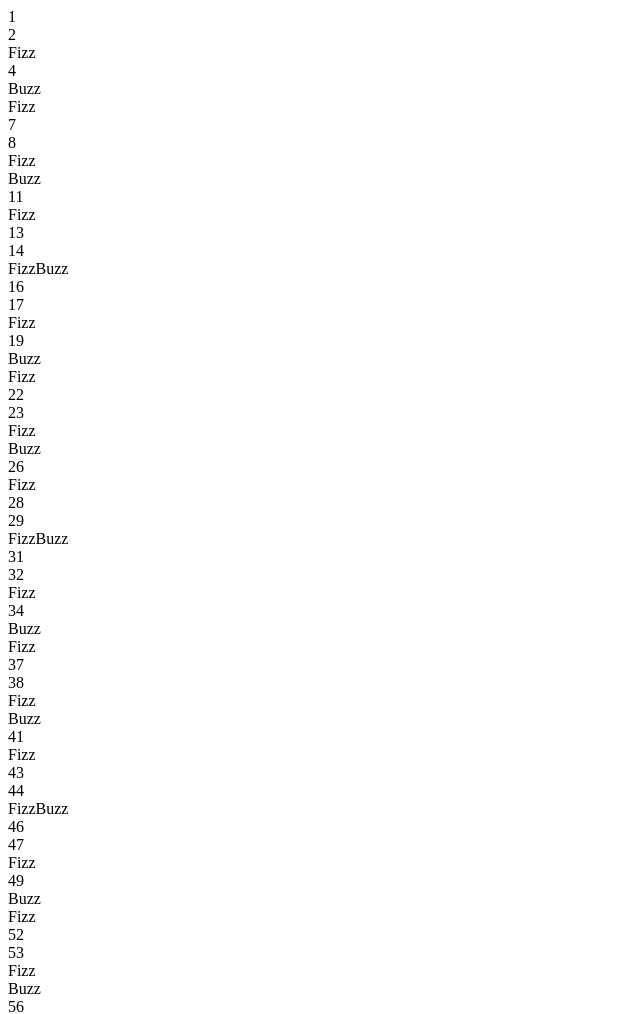
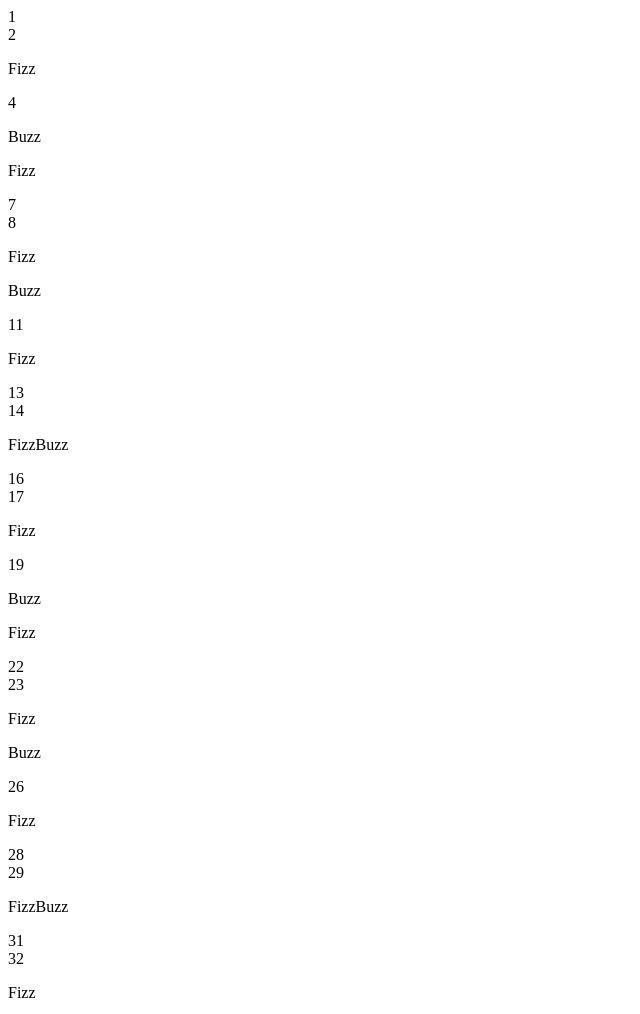
Before and after one commit to hugo-canovas/runtrack2, a PHP site: page / in a window 1280 px wide. Shown: the top 1014 px of the page, without its empty margins (0-640 px from the left). Run offline with PHP 8.4, Linux system fonts and the light colour scheme.

Commit message:
Rendu jour 2

```diff
--- a/jour02/job04/index.php
+++ b/jour02/job04/index.php
@@ -18,9 +18,3 @@
         }
 }
 ?>
-
-<style>
-    p{
-        margin: 0;
-    }
-</style>
```
Also changed, not shown: jour02/job05/index.php (+4 -4 lines).
